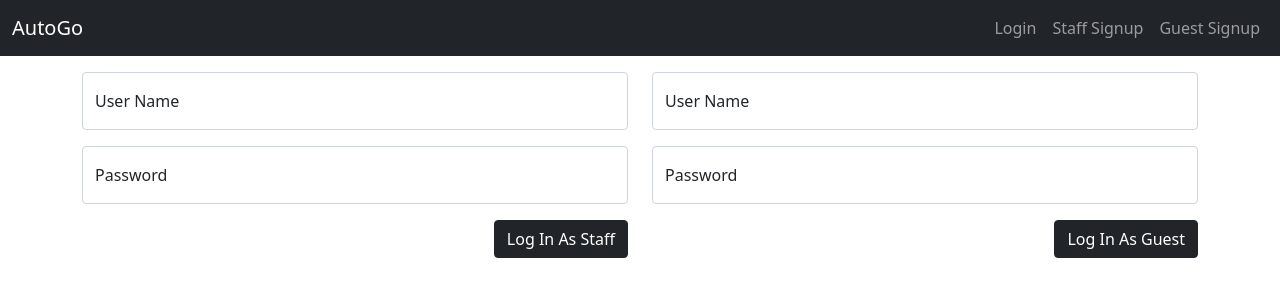
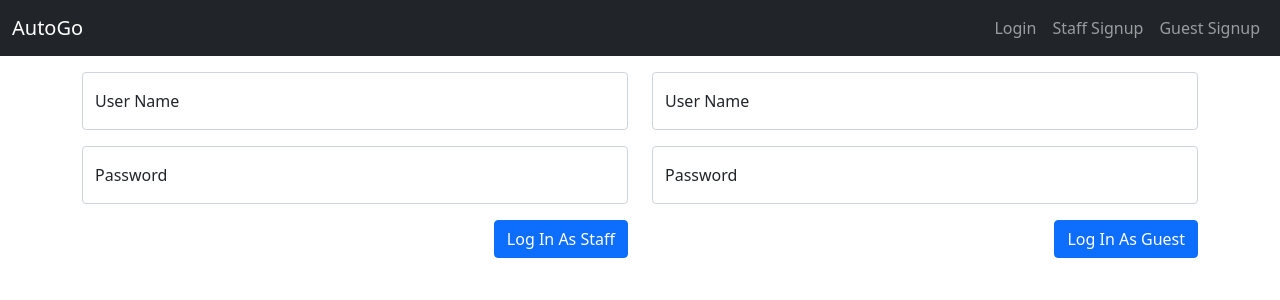
Before and after one commit to lunjielee/3309-AutoGo-GIthub, a React (Create React App) app: page /login in a window 1280 px wide. Shown: the top 300 px of the page. Built offline with nearby package versions, Linux system fonts and the light colour scheme.

Commit message:
Change Login button style

```diff
--- a/src/components/login.js
+++ b/src/components/login.js
@@ -76,7 +76,7 @@ export default function Login() {
                     </div>
                     <div class="position-relative">
                         <div class="position-absolute top-0 end-0">
-                            <button onClick={staffLogin} id='staff-login-btn' class="btn btn-dark" type="button">Log In As Staff</button>
+                            <button onClick={staffLogin} id='staff-login-btn' class="btn btn-primary" type="button">Log In As Staff</button>
                         </div>
                     </div>
                 </form>
@@ -96,7 +96,7 @@ export default function Login() {
                     </div>
                     <div class="position-relative">
                         <div class="position-absolute top-0 end-0">
-                            <button onClick={guestLogin} id='guest-login-btn' class="btn btn-dark" type="button">Log In As Guest</button>
+                            <button onClick={guestLogin} id='guest-login-btn' class="btn btn-primary" type="button">Log In As Guest</button>
                         </div>
                     </div>
                 </form>
```
